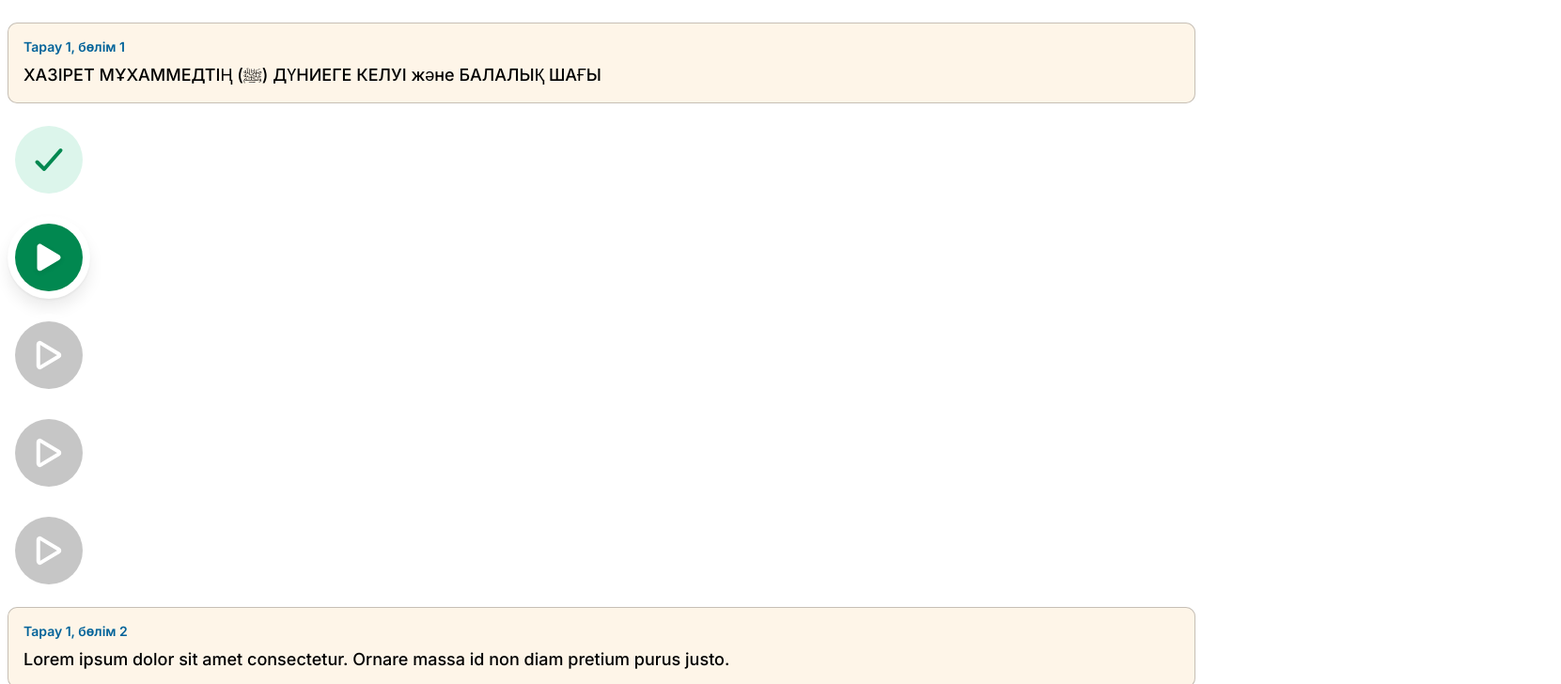
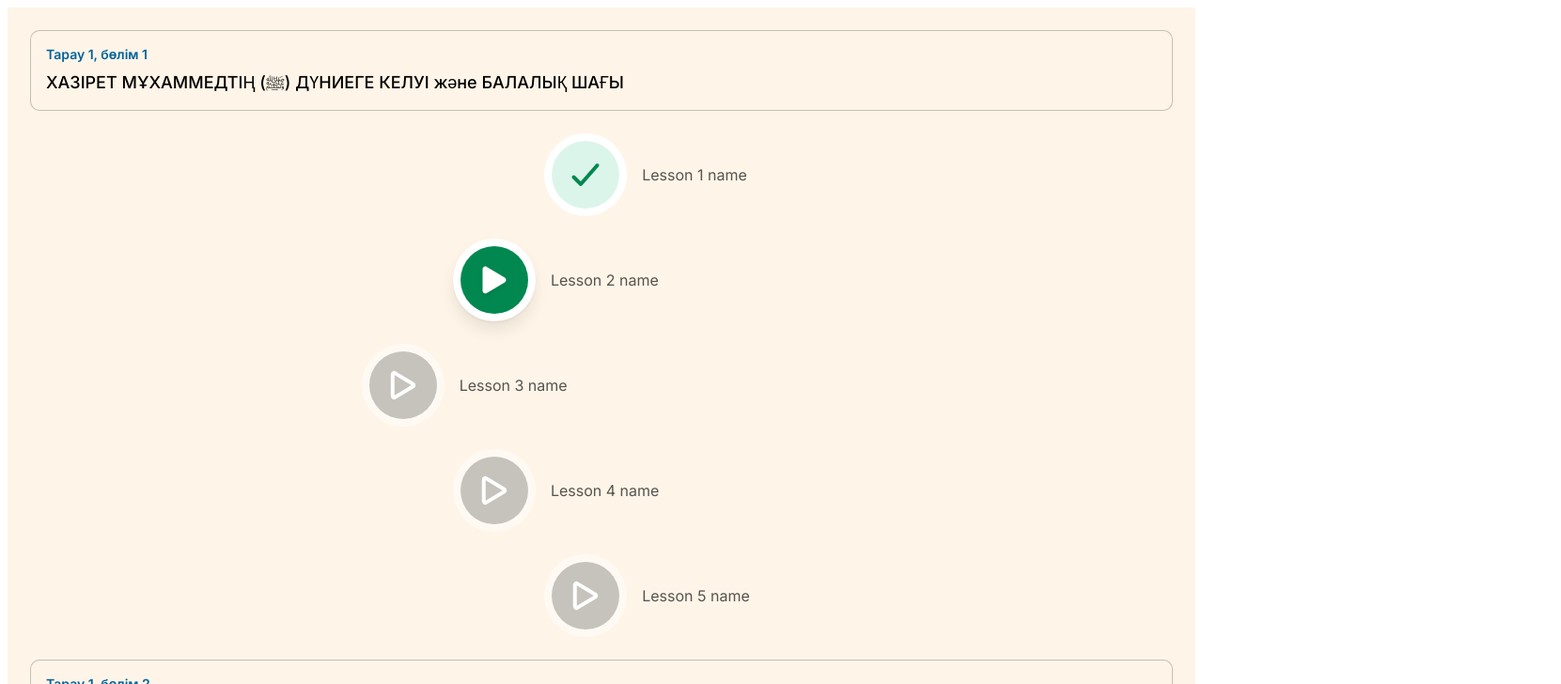
Before and after one commit to Mykty-Ayan/seerah-frontend, a React (Vite) app: page / in a window 1280 px wide. Shown: the top 728 px of the page at 94% size, 1661 px wide, since content can reach past the window. Built offline with nearby package versions, Linux system fonts and the light colour scheme.

Commit message:
feat: add LessonBlock in Main

```diff
--- a/src/views/Main/index.css
+++ b/src/views/Main/index.css
@@ -2,12 +2,14 @@
   display: flex;
   flex-direction: column;
   row-gap: 16px;
-  padding-top: 16px;
+  box-sizing: border-box;
+  padding: 24px;
   padding-bottom: 60px;
+  background-color: #FEF5E8;
 }
 
 .main-page__lessons {
   display: flex;
   flex-direction: column;
-  row-gap: 16px;
+  row-gap: 24px;
 }
--- a/src/views/Main/index.tsx
+++ b/src/views/Main/index.tsx
@@ -5,6 +5,7 @@ import LessonButton from '../../components/LessonButton';
 import { IChapter, ILesson } from '../../interfaces';
 import React, { Fragment, useState } from 'react';
 import ChapterDescription from '../../components/ChapterDescription';
+import LessonBlock from '../../components/LessonBlock';
 
 function Main() {
   const lessons = useAppSelector((state) => state.lessons.lessons);
@@ -15,8 +16,8 @@ function Main() {
 
   const handleClick = (event: React.MouseEvent<HTMLButtonElement, MouseEvent>, chapter: IChapter, lesson: ILesson) => {
     const rect = (event.target as HTMLDivElement).getBoundingClientRect();
-    const x = rect.left + window.scrollX + 20;
-    const y = rect.top + window.scrollY + 80;
+    const x = rect.left + window.scrollX + 15;
+    const y = rect.top + window.scrollY + 88 + 26;
 
     setCoordinates({ x, y });
     setSelectedChapter(chapter);
@@ -36,14 +37,14 @@ function Main() {
                   {
                     chapter.lessons.map((lesson) => {
                       return (
+                        <LessonBlock key={lesson.id} header={lesson.name} leftOffset={lesson.leftOffset} chapterId={chapter.id}>
                           <LessonButton
-                          key={lesson.id}
                             onClick={handleClick}
                             chapter={chapter}
                             lesson={lesson}
                             isFinished={lesson.isFinished}
-                          leftOffset={lesson.leftOffset}
                           />
+                        </LessonBlock>
                       )
                     })
                   }
```
Lines whose indentation alone changed are shown as unchanged.
